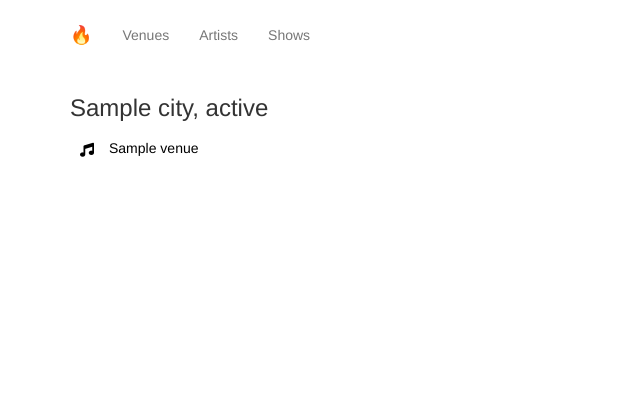
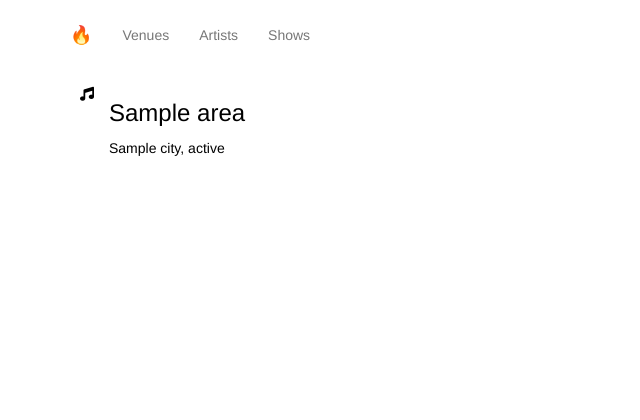
Before and after one commit to iDataist/Data-Modeling-for-Music-Event-App, a Flask app: template web/app/templates/pages/venues.html in a window 1280 px wide. Shown: the top 420 px of the page, without its empty margins (0-640 px from the left). Run offline with Flask 2, Linux system fonts and the light colour scheme; the template is opened without the code that fills it: most values are stand-ins (such as "Sample title", 1, 10 or a date in 2020); parts of the project's set-up code (start-up, migrations or seed data) failed here and were passed over; some libraries are stand-ins or nearby versions.

Commit message:
Update venues.html

```diff
--- a/web/app/templates/pages/venues.html
+++ b/web/app/templates/pages/venues.html
@@ -2,18 +2,16 @@
 {% block title %}Fyyur | Venues{% endblock %}
 {% block content %}
 {% for area in areas %}
-<h3>{{ area.city }}, {{ area.state }}</h3>
 <ul class="items">
-		{% for venue in area.venues %}
 	<li>
-			<a href="/venues/{{ venue.id }}">
+		<a href="/venues/{{ area.id }}">
 			<i class="fas fa-music"></i>
 			<div class="item">
-					<h5>{{ venue.name }}</h5>
+				<h3>{{ area.name}}</h3>
+				<h5>{{ area.city}}, {{ area.state}}</h5>
 			</div>
 		</a>
 	</li>
-		{% endfor %}
 </ul>
 {% endfor %}
 {% endblock %}
```
Lines whose indentation alone changed are shown as unchanged.
